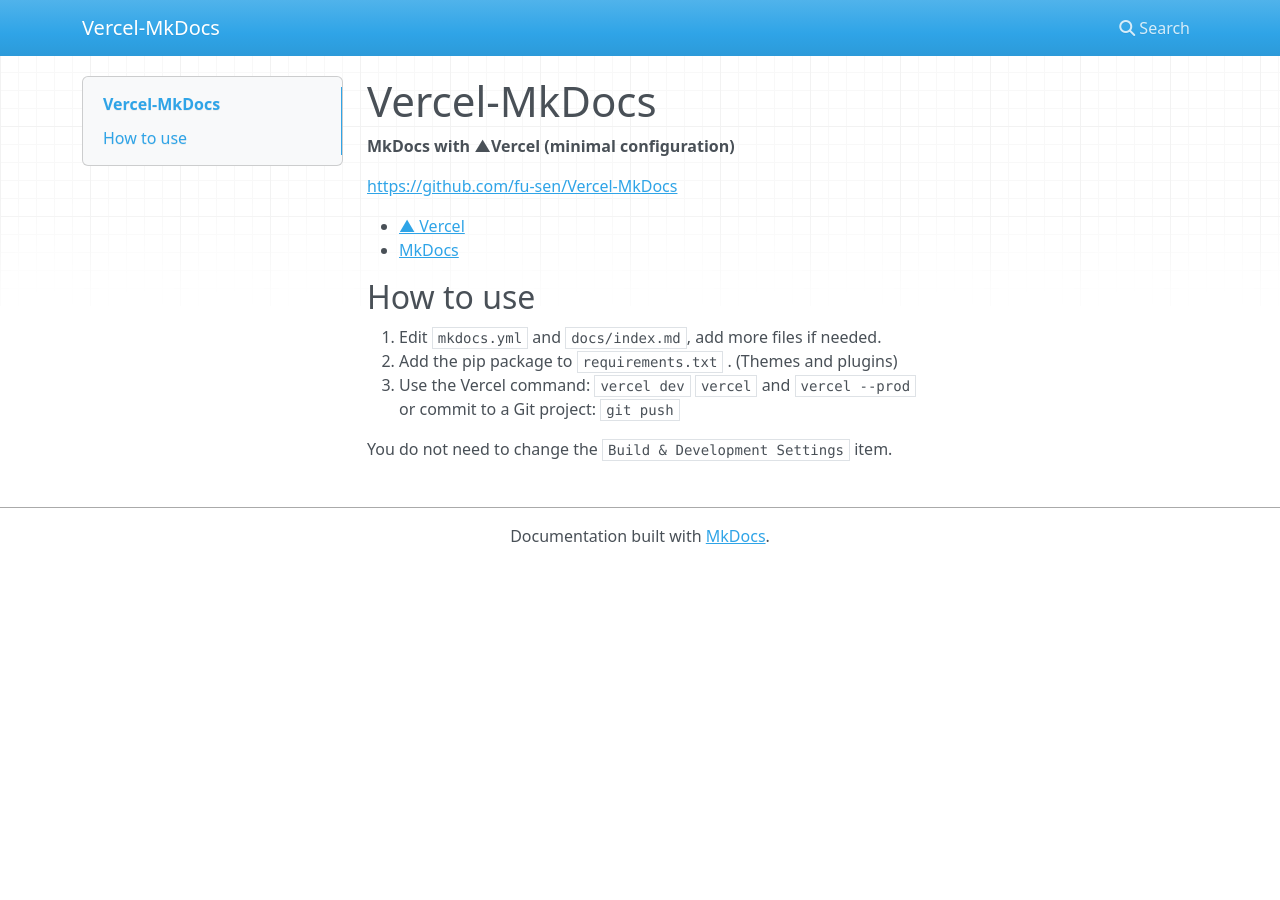
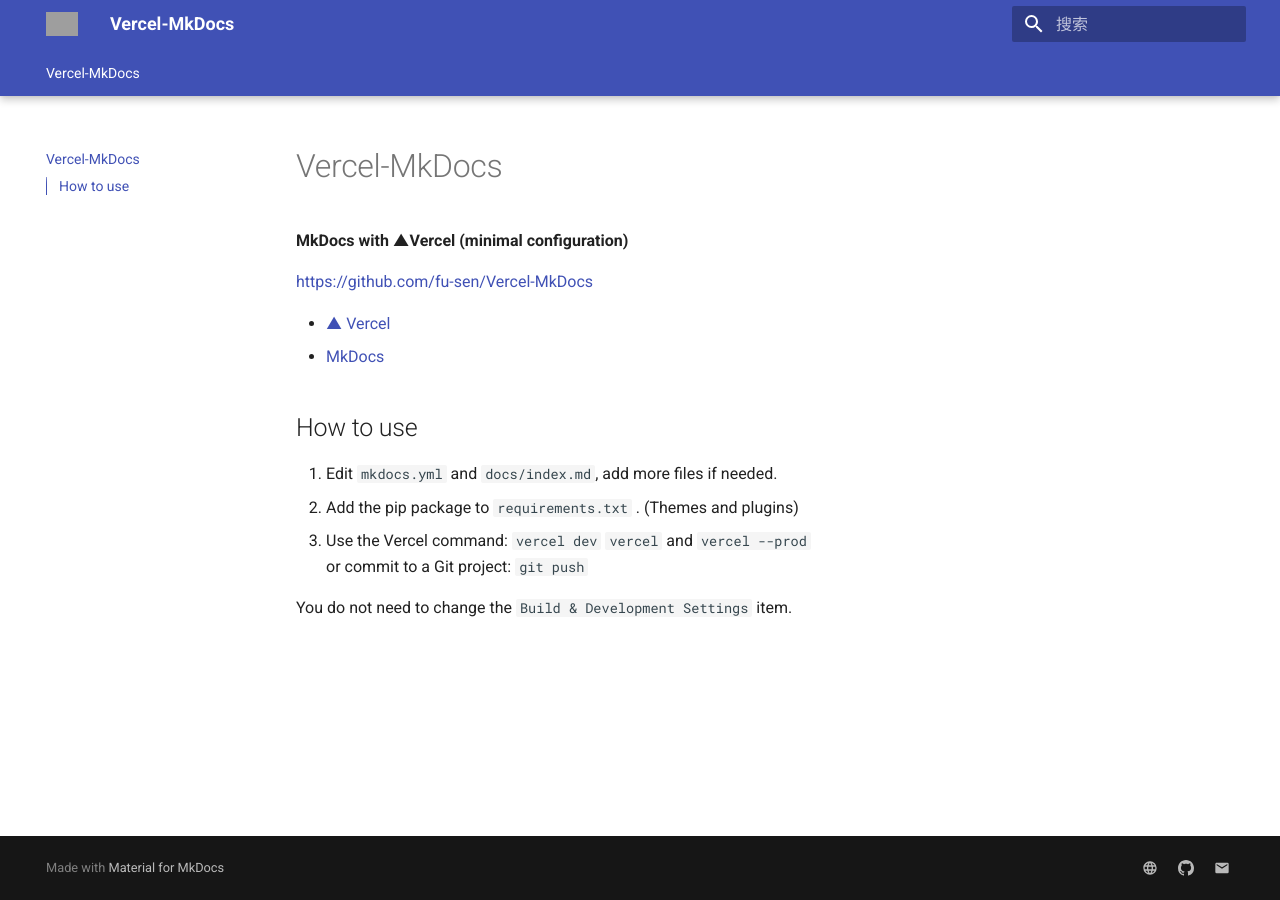
Before and after one commit to OasisAkari/furorderbot-docs, an MkDocs documentation site: the page built from docs/index.md, in a window 1280 px wide. Built offline with MkDocs 1.6.1 and Material for MkDocs 9.7.7, drawn with Linux system fonts in a browser that asks for light colours; nearby versions of some CDN libraries; grey boxes are pictures that could not be loaded.

Commit message:
Update mkdocs.yml

```diff
--- a/mkdocs.yml
+++ b/mkdocs.yml
@@ -1 +1,83 @@
 site_name: Vercel-MkDocs
+
+theme:
+  name: material
+  font:
+  text: Source Sans Pro
+  language: zh
+  features:
+    - navigation.instant
+    - navigation.tabs
+    - navigation.tabs.sticky
+    - toc.integrate
+  icon:
+  repo: octicons/mark-github-16
+  favicon: assets/favicon.ico
+  logo: assets/logo.svg
+
+extra:
+  social:
+    - icon: material/web
+      link: https://teahou.se/
+      name: Website
+    - icon: octicons/mark-github-16
+      link: https://github.com/Teahouse-Studios/
+      name: GitHub
+    - icon: material/email
+      link: mailto:admin@teahou.se
+      name: Email us
+
+extra_css:
+  - custom/custom.css
+
+extra_javascript:
+  - custom/custom.js
+
+plugins:
+  - search
+  - minify
+
+markdown_extensions:
+  - toc:
+      permalink: true
+  - pymdownx.emoji:
+      emoji_index: !!python/name:materialx.emoji.twemoji
+      emoji_generator: !!python/name:materialx.emoji.to_svg
+  - meta
+  - admonition
+  - abbr
+  - attr_list
+  - def_list
+  - footnotes
+  - meta
+  - md_in_html
+  - toc:
+      permalink: true
+  - pymdownx.arithmatex:
+      generic: true
+  - pymdownx.betterem:
+      smart_enable: all
+  - pymdownx.caret
+  - pymdownx.critic
+  - pymdownx.details
+  - pymdownx.emoji:
+      emoji_index: !!python/name:materialx.emoji.twemoji
+      emoji_generator: !!python/name:materialx.emoji.to_svg
+  - pymdownx.highlight
+  - pymdownx.inlinehilite
+  - pymdownx.keys
+  - pymdownx.magiclink:
+      repo_url_shorthand: true
+      user: Teahouse-Studios
+      repo: bot
+  - pymdownx.mark
+  - pymdownx.smartsymbols
+  - pymdownx.superfences:
+      custom_fences:
+        - name: mermaid
+          class: mermaid
+          format: !!python/name:pymdownx.superfences.fence_code_format
+  - pymdownx.tabbed
+  - pymdownx.tasklist:
+      custom_checkbox: true
+  - pymdownx.tilde
```
